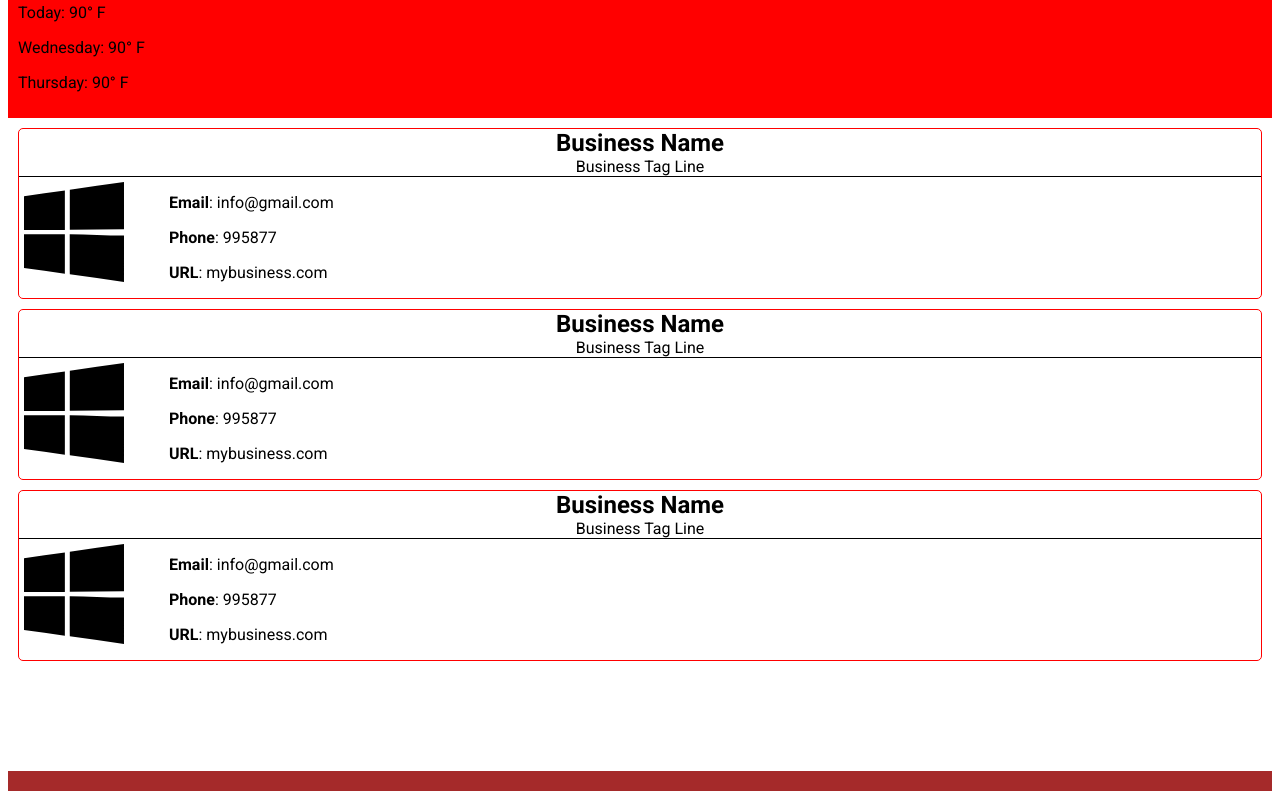
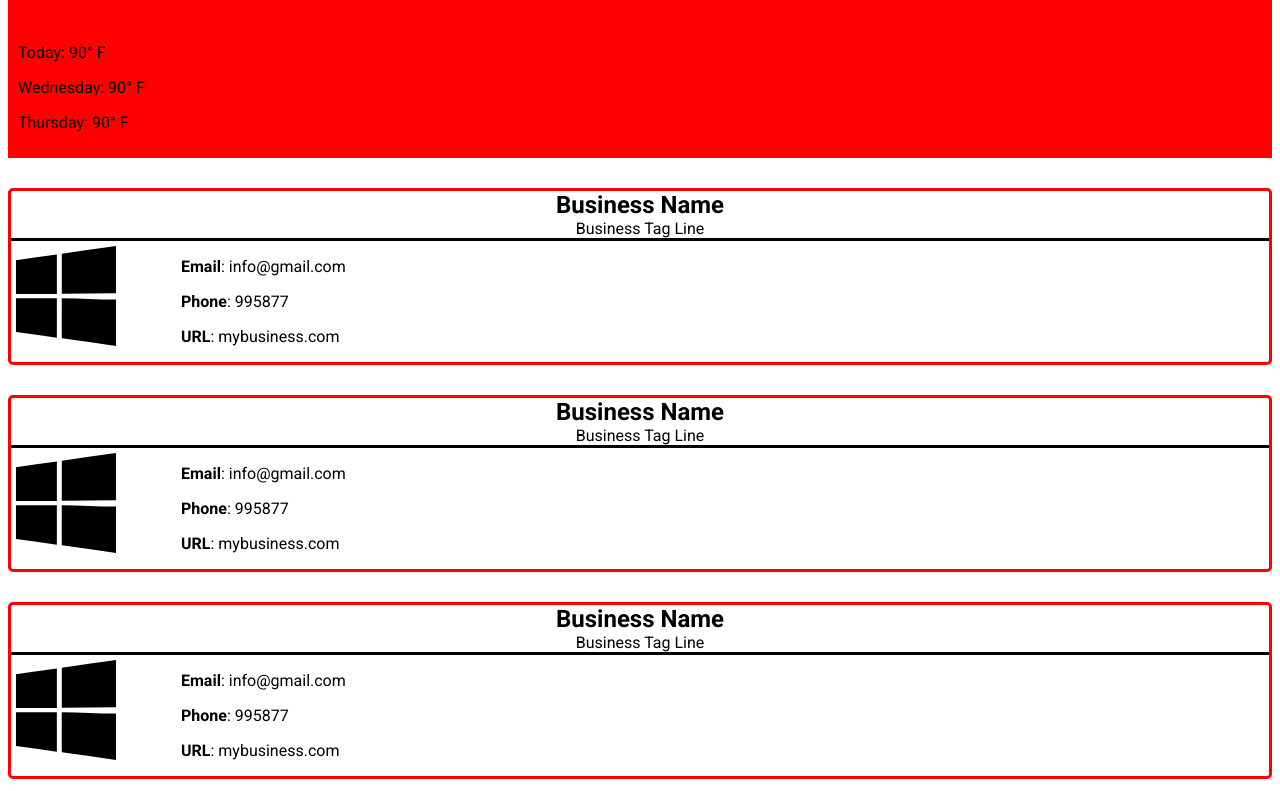
Before and after one commit to dzowera/wdd231, a plain HTML site: page chamber/directory.html in a window 1280 px wide. Shown: the part 1109-1900 px from the top of the page. Drawn offline with Linux system fonts and the light colour scheme.

Commit message:
added more space

```diff
--- a/chamber/styles/small.css
+++ b/chamber/styles/small.css
@@ -63,7 +63,7 @@ nav{
 .outer-container{
   display: grid;
   grid-template-columns: 1fr;
-  row-gap: 15px;
+  row-gap: 35px;
 }
 
 .content-section{
@@ -91,14 +91,13 @@ nav{
 }
 
 .business-section section{
-  border: solid red 1px;
-  margin: 10px 10px;
+  border: solid red 3px;
+  margin: 30px 0;
   border-radius: 5px;
 }
 .business-name{
   text-align: center;
-  border-bottom: solid black 1px;
-
+  border-bottom: solid black 3px;
 }
 
 .business-name h2, .business-name p{
@@ -108,12 +107,13 @@ nav{
 .business-info{
   display: grid;
   grid-template-columns: 100px 1fr;
-  column-gap: 50px;
+  column-gap: 70px;
 }
 
 .business-info img{
   width: 100%;
   padding: 5px;
+
 }
 
 /* ---------- footer ---------- */
```
